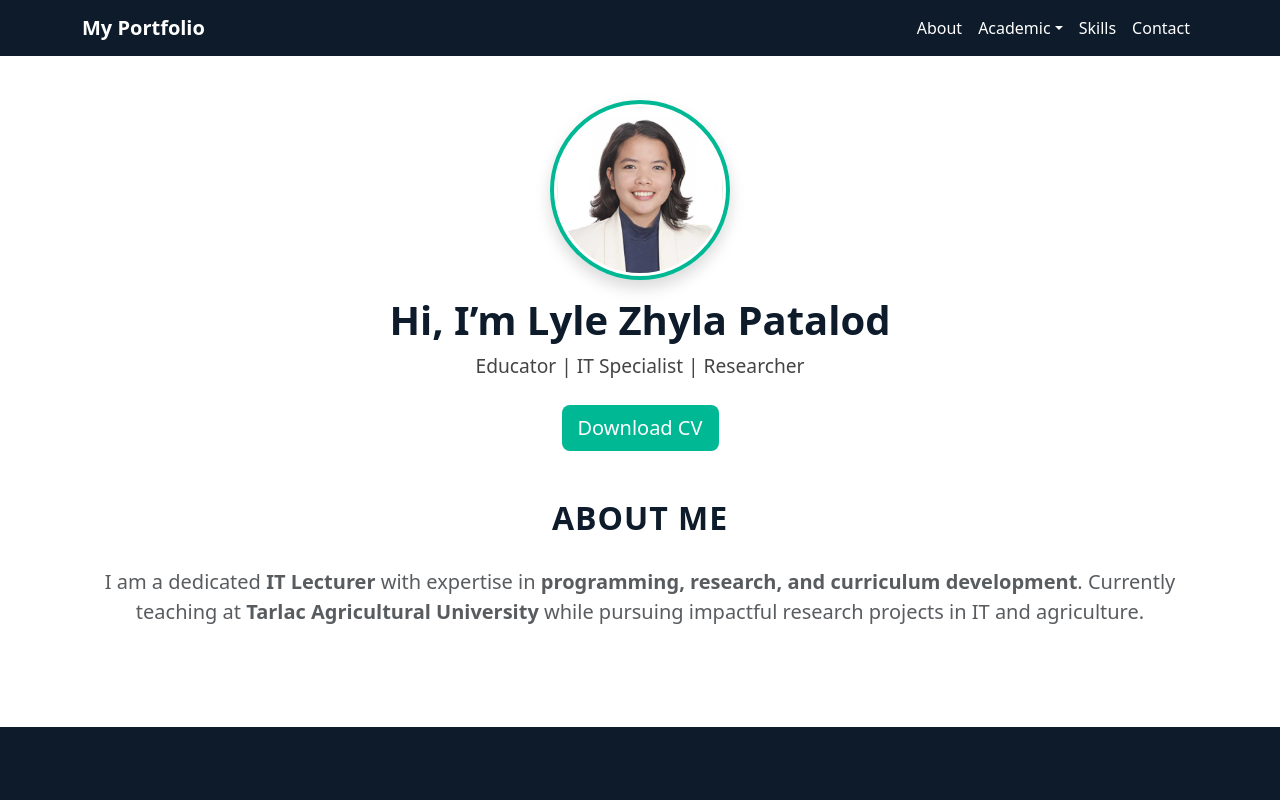
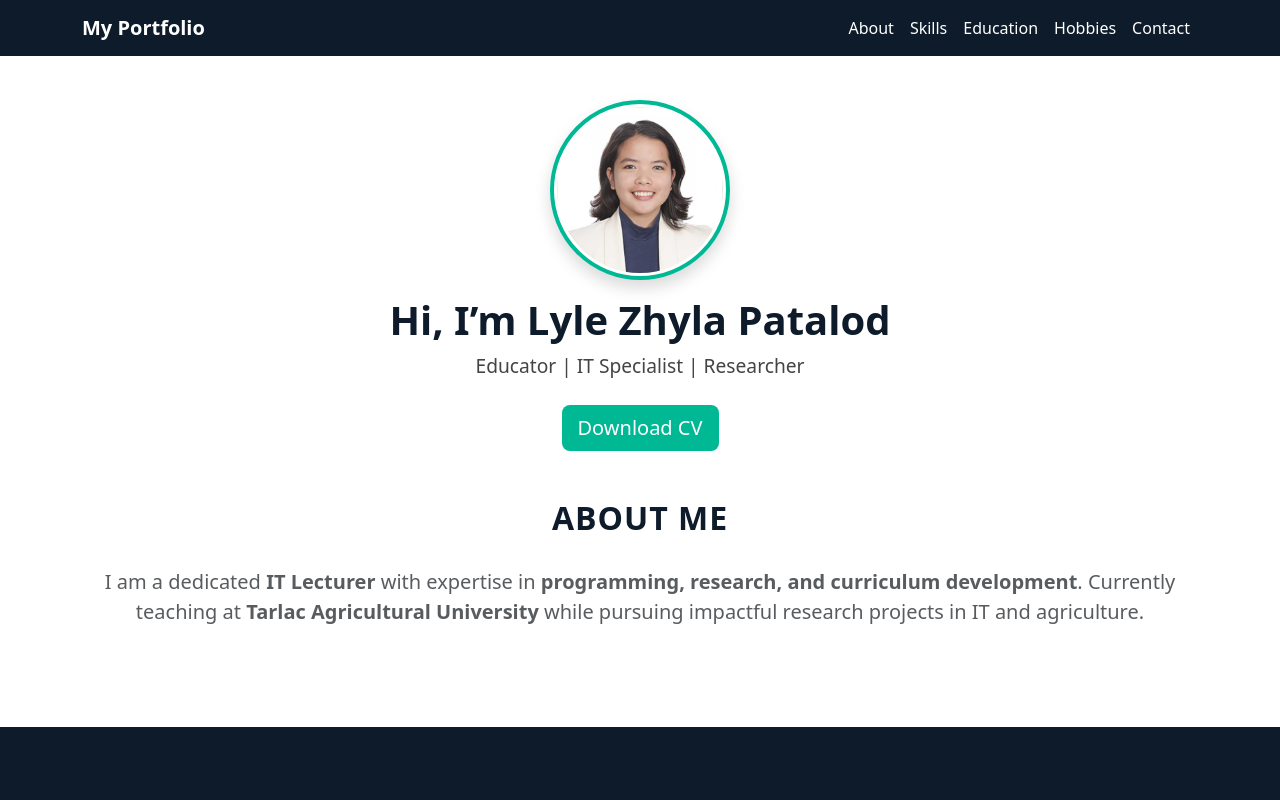
Before and after one commit to LyleZhyla/responsive-website, a React (Create React App) app: page / in a window 1280 px wide. Shown: the top 800 px of the page. Built offline with nearby package versions, Linux system fonts and the light colour scheme.

Commit message:
updated nav bar

```diff
--- a/src/App.js
+++ b/src/App.js
@@ -17,17 +17,10 @@ function App() {
             <Navbar.Toggle aria-controls="navbar-nav" />
             <Navbar.Collapse id="navbar-nav">
               <Nav className="ms-auto">
-                <Nav.Link href="#about">About</Nav.Link>
-
-                {/* Dropdown for Academic */}
-                <NavDropdown title="Academic" id="academic-dropdown">
-                  <NavDropdown.Item href="#education">Education</NavDropdown.Item>
-                  <NavDropdown.Item href="#teaching">Teaching</NavDropdown.Item>
-                  <NavDropdown.Item href="#research">Research</NavDropdown.Item>
-                  <NavDropdown.Item href="#projects">Projects</NavDropdown.Item>
-                </NavDropdown>
-
+                <Nav.Link href="#hero-section">About</Nav.Link>
                 <Nav.Link href="#skills">Skills</Nav.Link>
+                <Nav.Link href="#educational-background">Education</Nav.Link>
+                <Nav.Link href="#hobbies">Hobbies</Nav.Link>
                 <Nav.Link href="#contact">Contact</Nav.Link>
               </Nav>
             </Navbar.Collapse>
```
